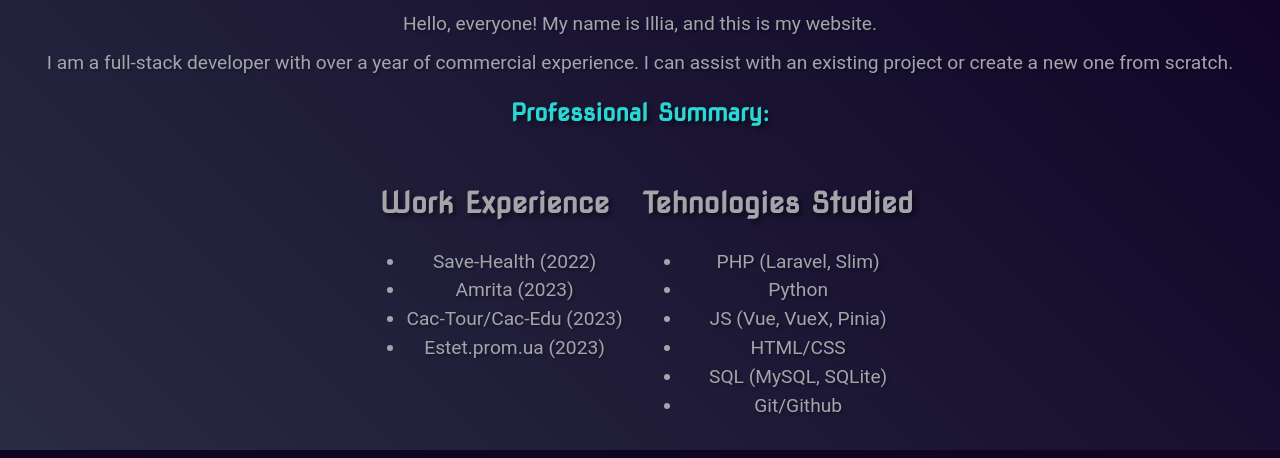
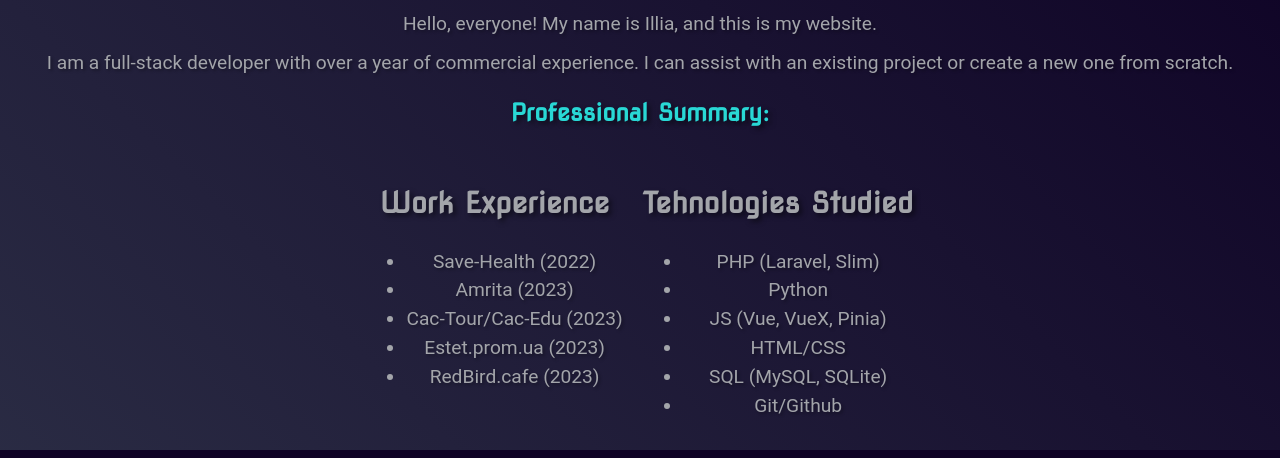
Before and after one commit to grabiyaka/WelcomePage, a plain HTML site: page index.html in a window 1280 px wide. Shown: the part 112-570 px from the top of the page. Drawn offline with Linux system fonts and the light colour scheme.

Commit message:
update work experience

```diff
--- a/index.html
+++ b/index.html
@@ -26,6 +26,7 @@
                     <li>Amrita (2023)</li>
                     <li>Cac-Tour/Cac-Edu (2023)</li>
                     <li>Estet.prom.ua (2023)</li>
+                    <li>RedBird.cafe (2023)</li>
                 </ul>
             </div>
             <div class="description">
```
